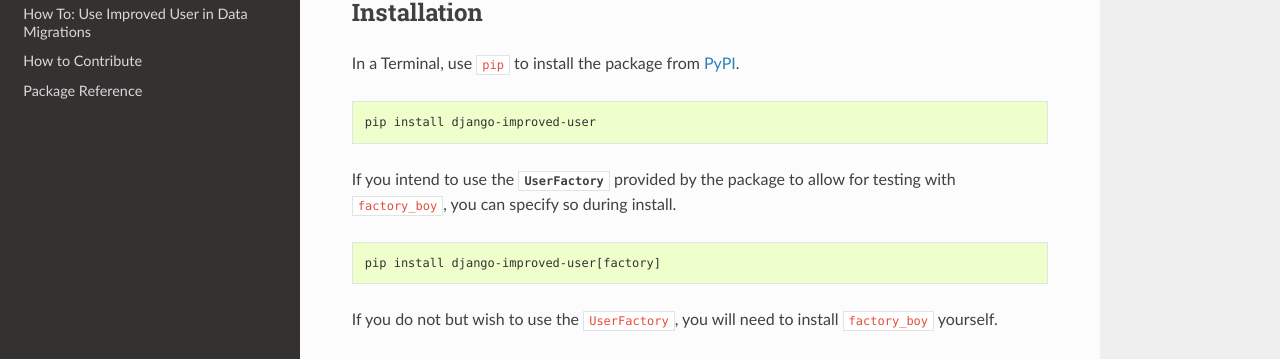
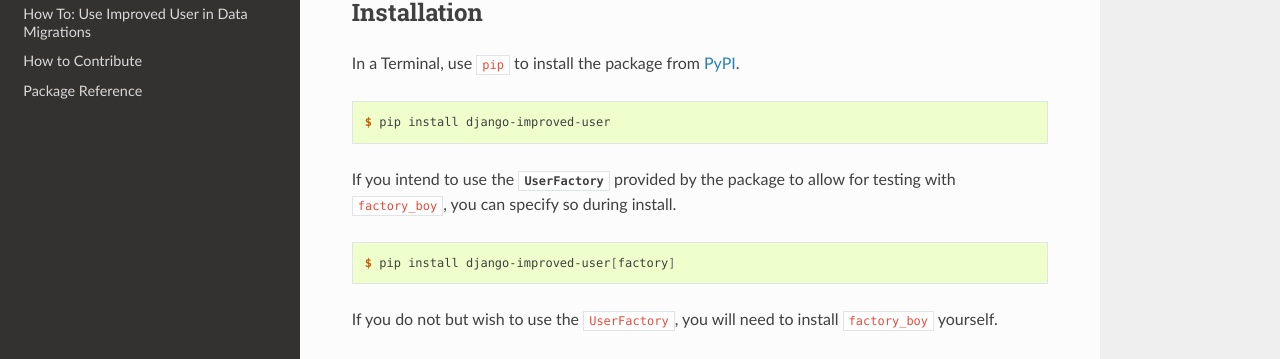
Before and after one commit to jambonrose/django-improved-user, a Sphinx documentation site: the page built from docs/quickstart.rst, in a window 1280 px wide and 1319 px high. Shown: the part 284-643 px from the top of the window. Built offline with Sphinx 7.4.7 and the Read the Docs theme 2.0.0, drawn with Linux system fonts in a browser that asks for light colours.

```diff
--- a/docs/quickstart.rst
+++ b/docs/quickstart.rst
@@ -16,7 +16,7 @@ In a Terminal, use :code:`pip` to install the package from `PyPI`_.
 
 .. code:: console
 
-    pip install django-improved-user
+    $ pip install django-improved-user
 
 If you intend to use the :class:`~improved_user.factories.UserFactory` provided by the package to
 allow for testing with |factory_boy|_, you can specify so during
@@ -24,7 +24,7 @@ install.
 
 .. code:: console
 
-    pip install django-improved-user[factory]
+    $ pip install django-improved-user[factory]
 
 If you do not but wish to use the :code:`UserFactory`, you will need to
 install |factory_boy|_ yourself.
```
